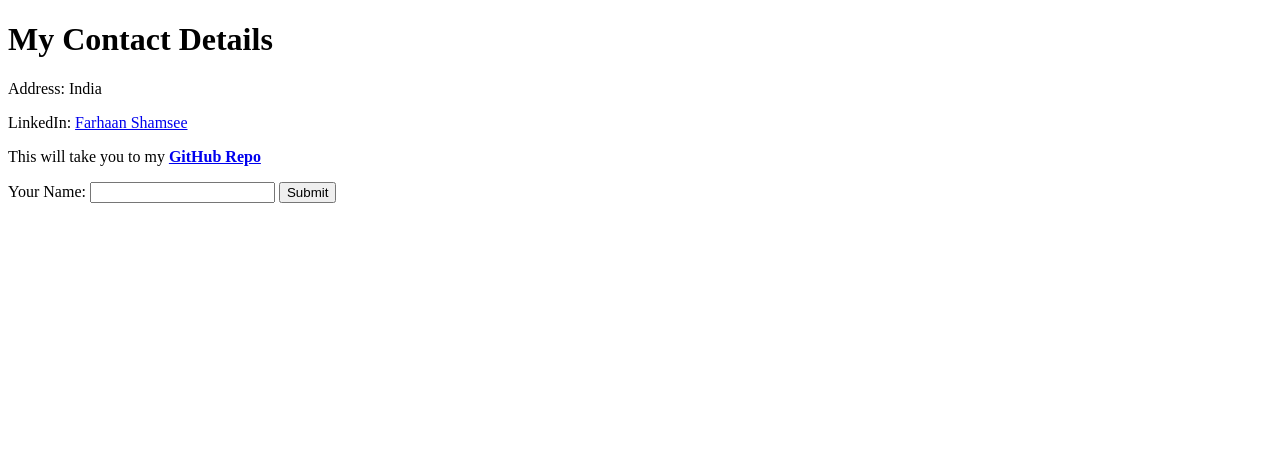
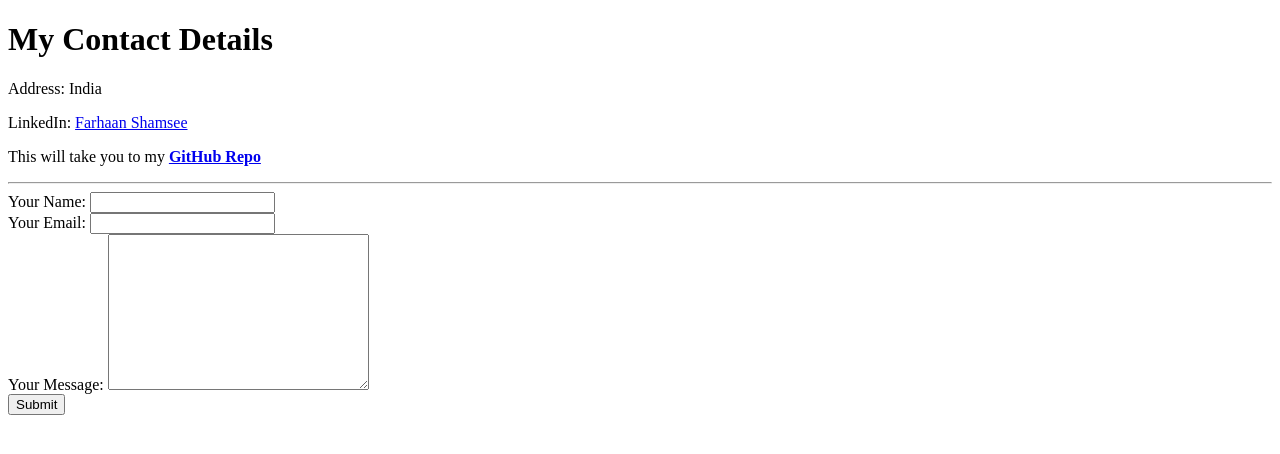
Before and after one commit to farhaan-shamsee/cv, a plain HTML site: page contact_me.html in a window 1280 px wide. Drawn offline with Linux system fonts and the light colour scheme.

Commit message:
updated contact.me page

```diff
--- a/contact_me.html
+++ b/contact_me.html
@@ -14,15 +14,20 @@
         This will take you to my
         <strong><a href="https://github.com/farhaan-shamsee/web_development">GitHub Repo</a></strong>
     </p>
-    <form class="" action="index.html" method="post">
+    <hr>
+    <form action="mailto:test@gmail.com" method="post" enctype="text/plain">
         <label>Your Name:</label>
-        <input type="text" name="" value="">
+        <input type="text" name="yourName" value=""><br>
+        <label>Your Email:</label>
+        <input type="email" name="yourEmail" value=""><br>
+        <label>Your Message:</label>
+        <textarea name="yourMessage" rows="10" cols="30" value=""></textarea><br>
         <!-- <input type="color"><br> -->
         <!-- <label>Password:</label> -->
         <!-- <input type="password" name=""> -->
         <!-- <label>Do you want to subscribe to email list:</label> -->
         <!-- <input type="checkbox"> -->
-        <input type="button" name="" value="Submit">
+        <input type="submit" name="" value="Submit">
     </form>
 </body>
 
```
